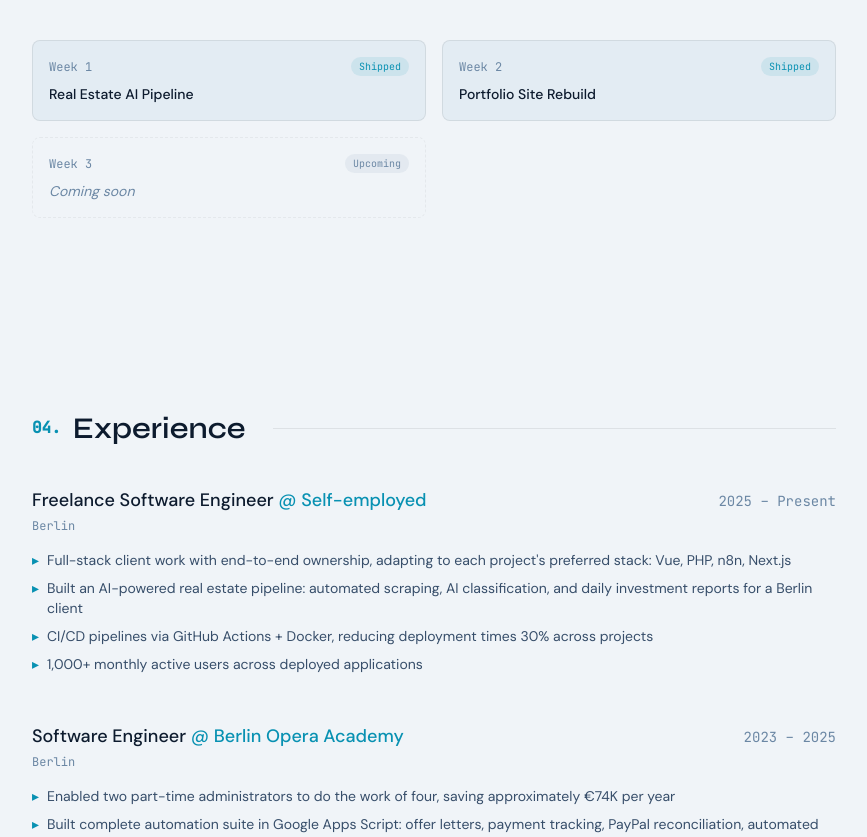
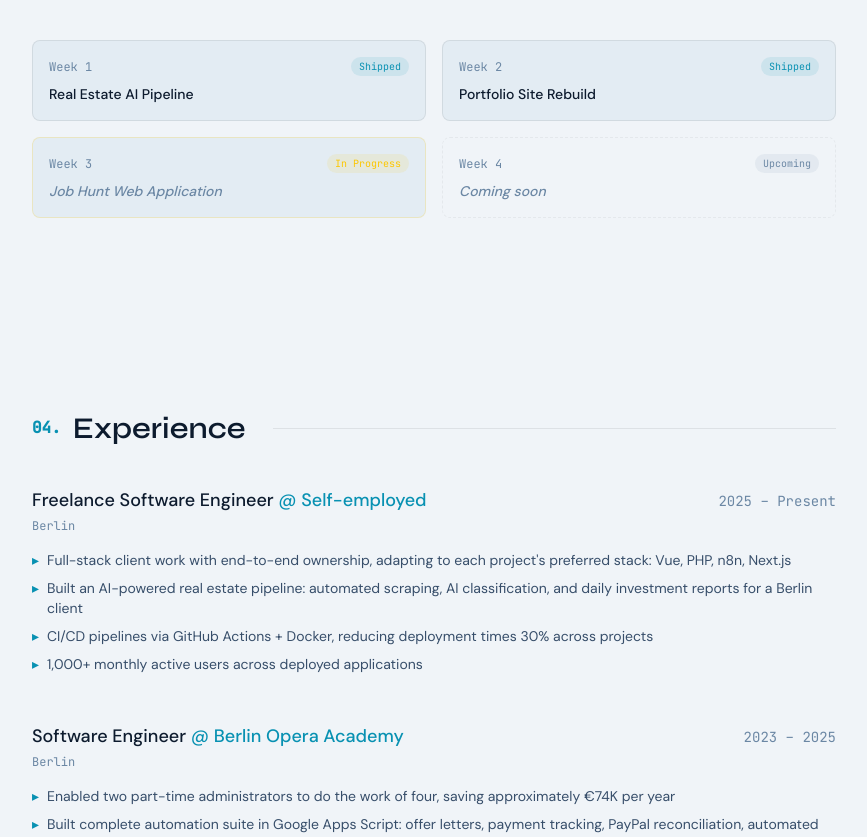
Before and after one commit to mojoro/john-moorman-portfolio, a Next.js app: page / in a window 1280 px wide. Shown: the part 3160-3997 px from the top of the page, without its empty margins (326-1193 px from the left). Built offline with nearby package versions, Linux system fonts and the light colour scheme.

Commit message:
Update currently building cards and styles

```diff
--- a/app/page.tsx
+++ b/app/page.tsx
@@ -119,6 +119,12 @@ const CURRENT_PROJECTS = [
   },
   {
     week: 3,
+    title: "Job Hunt Web Application",
+    status: "in-progress" as const,
+    href: undefined,
+  },
+  {
+    week: 4,
     title: "Coming soon",
     status: "upcoming" as const,
     href: undefined,
@@ -363,40 +369,7 @@ export default function Home() {
         <div className="mt-10 grid gap-4 sm:grid-cols-2">
           {CURRENT_PROJECTS.map((project, i) => (
             <SectionReveal key={project.week} delay={i * 0.1}>
-              <div
-                className={`rounded-lg border p-4 ${
-                  project.status === "shipped"
-                    ? "border-border bg-bg-surface"
-                    : "border-dashed border-border/60 bg-transparent"
-                }`}
-              >
-                <div className="flex items-center justify-between">
-                  <span className="font-mono text-xs text-text-muted">
-                    Week {project.week}
-                  </span>
-                  <span
-                    className={`rounded-full px-2 py-0.5 font-mono text-[10px] ${
-                      project.status === "shipped"
-                        ? "bg-accent/10 text-accent"
-                        : "bg-text-muted/10 text-text-muted"
-                    }`}
-                  >
-                    {project.status === "shipped" ? "Shipped" : "Upcoming"}
-                  </span>
-                </div>
-                {project.href ? (
-                  <a
-                    href={project.href}
-                    className="mt-2 block text-sm font-medium text-text-primary transition-colors hover:text-accent"
-                  >
-                    {project.title}
-                  </a>
-                ) : (
-                  <p className="mt-2 text-sm text-text-muted italic">
-                    {project.title}
-                  </p>
-                )}
-              </div>
+              <CurrentProjectCard project={project} />
             </SectionReveal>
           ))}
         </div>
@@ -613,3 +586,67 @@ function ProjectCard({
     </motion.a>
   )
 }
+
+function CurrentProjectCard({
+  project,
+}: {
+  project: (typeof CURRENT_PROJECTS)[number]
+}) {
+  const shouldReduceMotion = useReducedMotion()
+
+  const badgeClass =
+    project.status === "shipped"
+      ? "bg-accent/10 text-accent"
+      : project.status === "in-progress"
+      ? "bg-yellow-400/10 text-yellow-400"
+      : "bg-text-muted/10 text-text-muted"
+
+  const badgeLabel =
+    project.status === "shipped"
+      ? "Shipped"
+      : project.status === "in-progress"
+      ? "In Progress"
+      : "Upcoming"
+
+  const borderClass =
+    project.status === "shipped"
+      ? "border-border bg-bg-surface"
+      : project.status === "in-progress"
+      ? "border-yellow-400/20 bg-bg-surface"
+      : "border-dashed border-border/60 bg-transparent"
+
+  const inner = (
+    <>
+      <div className="flex items-center justify-between">
+        <span className="font-mono text-xs text-text-muted">
+          Week {project.week}
+        </span>
+        <span className={`rounded-full px-2 py-0.5 font-mono text-[10px] ${badgeClass}`}>
+          {badgeLabel}
+        </span>
+      </div>
+      <p className={`mt-2 text-sm font-medium ${project.href ? "text-text-primary" : "italic text-text-muted"}`}>
+        {project.title}
+      </p>
+    </>
+  )
+
+  if (project.href) {
+    return (
+      <motion.a
+        href={project.href}
+        className={`group block rounded-lg border p-4 transition-colors hover:border-accent/40 ${borderClass}`}
+        whileHover={shouldReduceMotion ? {} : { y: -4 }}
+        transition={{ type: "spring", stiffness: 300, damping: 30 }}
+      >
+        {inner}
+      </motion.a>
+    )
+  }
+
+  return (
+    <div className={`rounded-lg border p-4 ${borderClass}`}>
+      {inner}
+    </div>
+  )
+}
```
